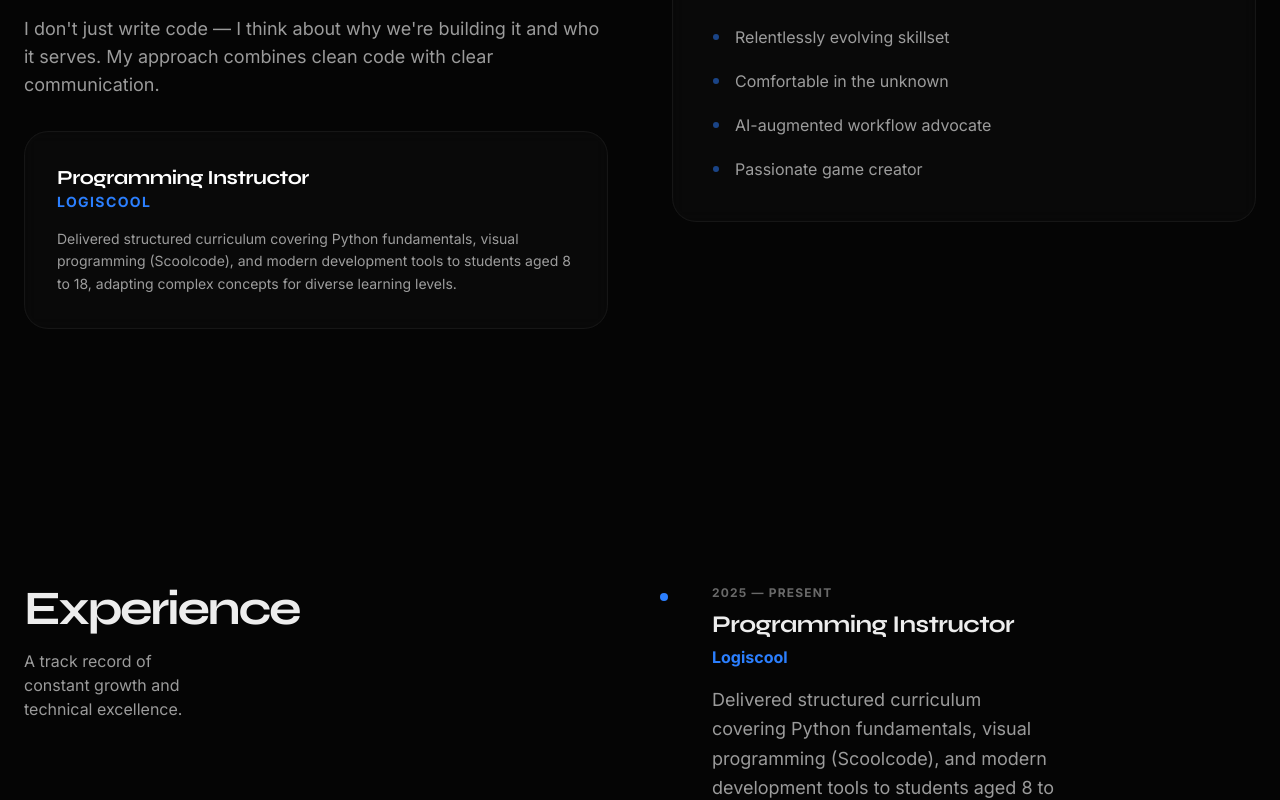
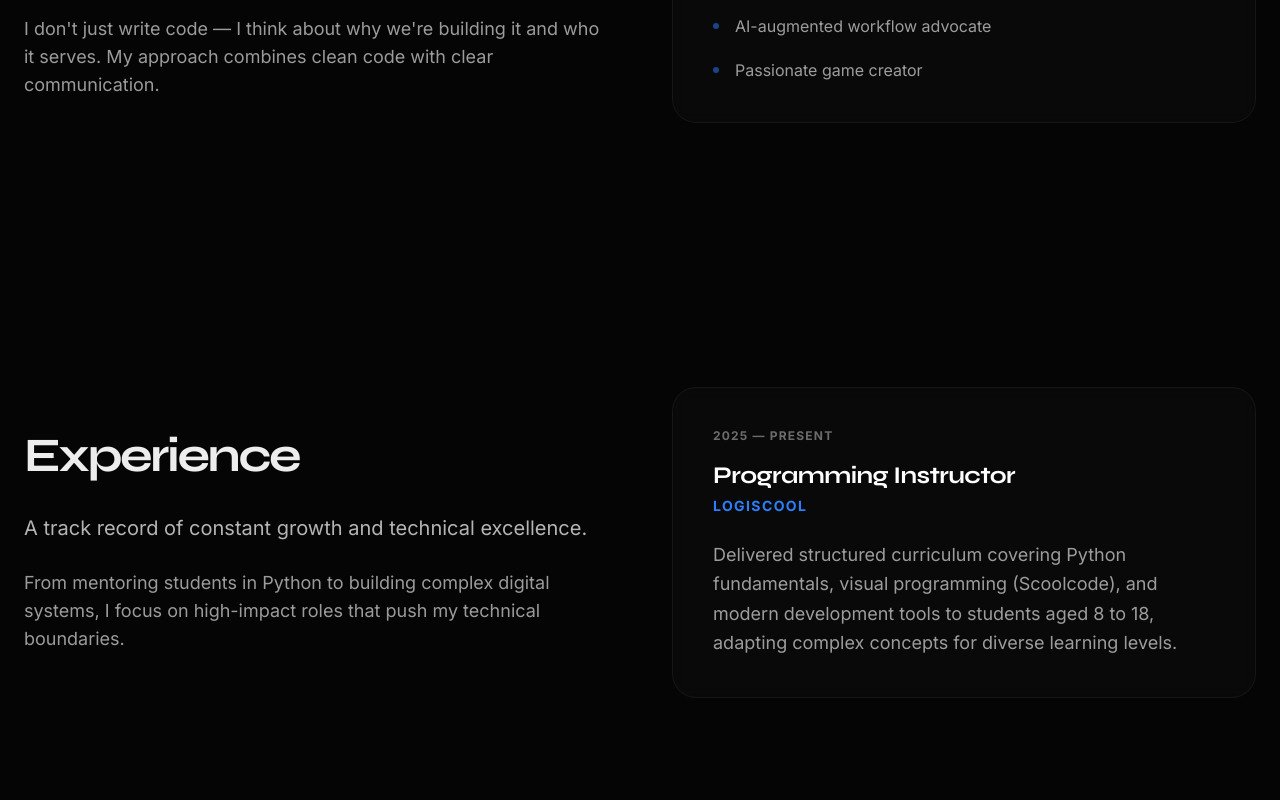
Before and after one commit to hexa325/portfolio-website, a Next.js app: page / in a window 1280 px wide. Shown: the part 1220-2020 px from the top of the page. Built offline with nearby package versions, Linux system fonts and the light colour scheme.

Commit message:
feat: move Logiscool to Experience section and use glass card styling

```diff
--- a/src/components/About.tsx
+++ b/src/components/About.tsx
@@ -15,17 +15,6 @@ export default function About() {
             I don&apos;t just write code — I think
             about why we&apos;re building it and who it serves. My approach combines clean code with clear communication.
           </p>
-
-          {/* Professional Highlight Card */}
-          <div className="bg-black/[0.02] dark:bg-white/[0.02] backdrop-blur-sm rounded-3xl p-8 border border-black/5 dark:border-white/5 transition-colors duration-500 text-left">
-            <div className="flex flex-col mb-4">
-              <h3 className="text-xl font-bold text-black dark:text-white">Programming Instructor</h3>
-              <span className="text-blue-500 font-bold text-sm tracking-widest uppercase">Logiscool</span>
-            </div>
-            <p className="text-sm text-black/60 dark:text-white/60 leading-relaxed">
-              Delivered structured curriculum covering Python fundamentals, visual programming (Scoolcode), and modern development tools to students aged 8 to 18, adapting complex concepts for diverse learning levels.
-            </p>
-          </div>
         </div>
 
         <div className="relative group">
--- a/src/components/Experience.tsx
+++ b/src/components/Experience.tsx
@@ -1,31 +1,33 @@
 export default function Experience() {
   return (
     <section id="experience" className="section-padding section-container relative overflow-hidden">
-      <div className="flex flex-col md:grid md:grid-cols-2 gap-12 items-start text-center md:text-left">
-        <div className="md:w-1/3">
-          <h2 className="text-4xl md:text-5xl font-bold tracking-tighter mb-4">
+      <div className="grid md:grid-cols-2 gap-16 items-center">
+        <div className="text-center md:text-left">
+          <h2 className="text-4xl md:text-5xl font-bold tracking-tighter mb-8">
             Experience
           </h2>
-          <p className="text-black/60 dark:text-white/60">
+          <p className="text-xl text-black/70 dark:text-white/70 mb-6 leading-relaxed">
             A track record of constant growth and technical excellence.
+          </p>
+          <p className="text-lg text-black/60 dark:text-white/60">
+            From mentoring students in Python to building complex digital systems,
+            I focus on high-impact roles that push my technical boundaries.
           </p>
         </div>
 
-        <div className="md:w-2/3 space-y-12">
-          <div className="relative pl-0 md:pl-12 md:before:absolute md:before:left-0 md:before:top-2 md:before:w-px md:before:h-[calc(100%+2rem)] md:before:bg-black/10 md:dark:before:bg-white/10 last:md:before:hidden">
-            <div className="hidden md:block absolute left-[-4px] top-2 w-2 h-2 rounded-full bg-blue-500" />
-            <span className="text-xs font-bold uppercase tracking-widest text-black/40 dark:text-white/40 mb-2 block">
+        <div className="relative group">
+          <div className="bg-black/[0.02] dark:bg-white/[0.02] backdrop-blur-sm rounded-3xl p-8 md:p-10 border border-black/5 dark:border-white/5 transition-colors duration-500 hover:border-black/10 dark:hover:border-white/10">
+            <span className="text-xs font-bold uppercase tracking-widest text-black/40 dark:text-white/40 mb-4 block">
               2025 — Present
             </span>
-            <h3 className="text-2xl font-bold tracking-tight mb-1">
-              Programming Instructor
-            </h3>
-            <p className="text-blue-500 font-bold mb-4">Logiscool</p>
-            <p className="text-lg text-black/60 dark:text-white/60 leading-relaxed mx-auto max-w-lg">
-              Delivered structured curriculum covering Python fundamentals,
-              visual programming (Scoolcode), and modern development tools
-              to students aged 8 to 18, adapting complex concepts for diverse
-              learning levels.
+            <div className="flex flex-col mb-6">
+              <h3 className="text-2xl font-bold tracking-tight text-black dark:text-white mb-1">
+                Programming Instructor
+              </h3>
+              <span className="text-blue-500 font-bold text-sm tracking-widest uppercase">Logiscool</span>
+            </div>
+            <p className="text-lg text-black/60 dark:text-white/60 leading-relaxed">
+              Delivered structured curriculum covering Python fundamentals, visual programming (Scoolcode), and modern development tools to students aged 8 to 18, adapting complex concepts for diverse learning levels.
             </p>
           </div>
         </div>
```
